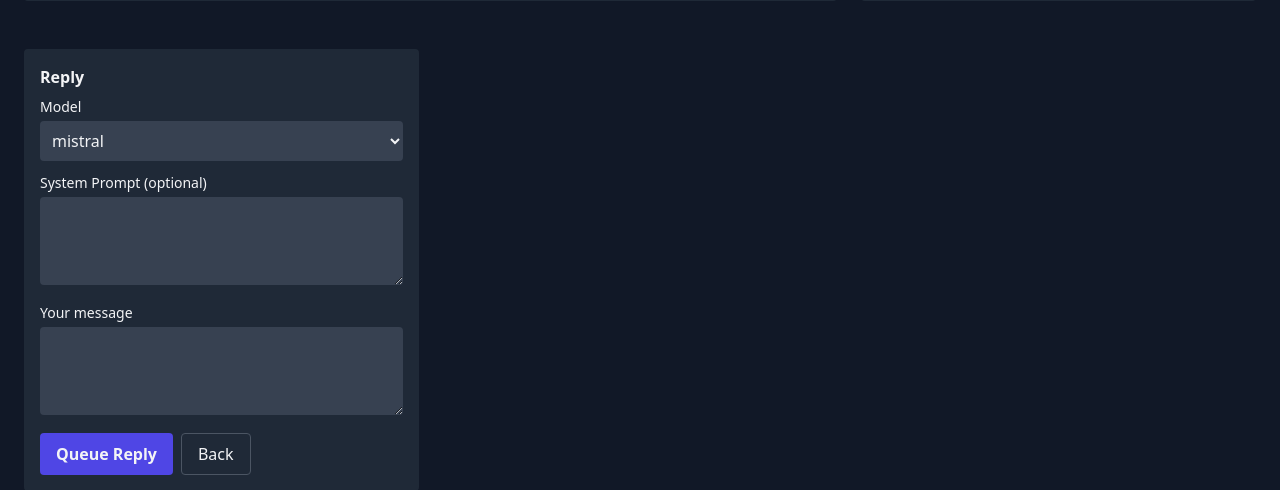
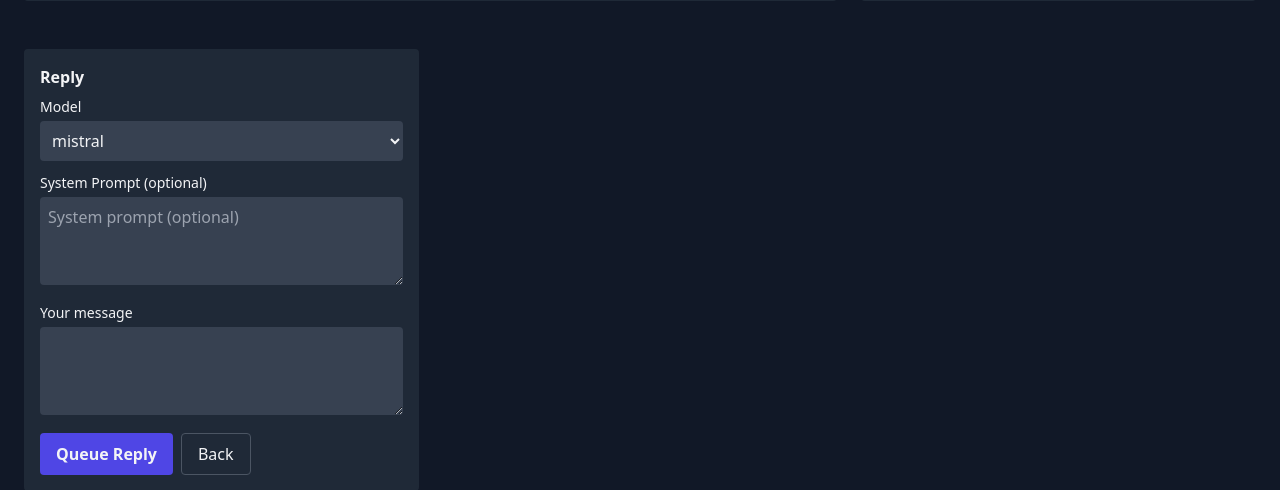
Before and after one commit to Hisha/llamalith, a FastAPI app: page /conversations/1 in a window 1280 px wide. Shown: the part 263-753 px from the top of the page. Run offline with FastAPI, Linux system fonts and the light colour scheme; the visitor is signed in with stand-in values (Sample User, id 1); data comes from the database, SQL or seed files in the repository; data that the repository does not hold is empty; some libraries are stand-ins or nearby versions.

Commit message:
Update conversation_detail.html

```diff
--- a/templates/conversation_detail.html
+++ b/templates/conversation_detail.html
@@ -64,7 +64,10 @@
     </div>
     <div>
       <label class="block text-sm mb-1">System Prompt (optional)</label>
-      <textarea name="system_prompt" rows="3" class="w-full p-2 bg-gray-700 rounded text-gray-100"></textarea>
+      <textarea name="system_prompt"
+          class="w-full bg-gray-700 p-2 rounded"
+          rows="3"
+          placeholder="System prompt (optional)">{{ last_system_prompt or '' }}</textarea>
     </div>
     <div>
       <label class="block text-sm mb-1">Your message</label>
```
